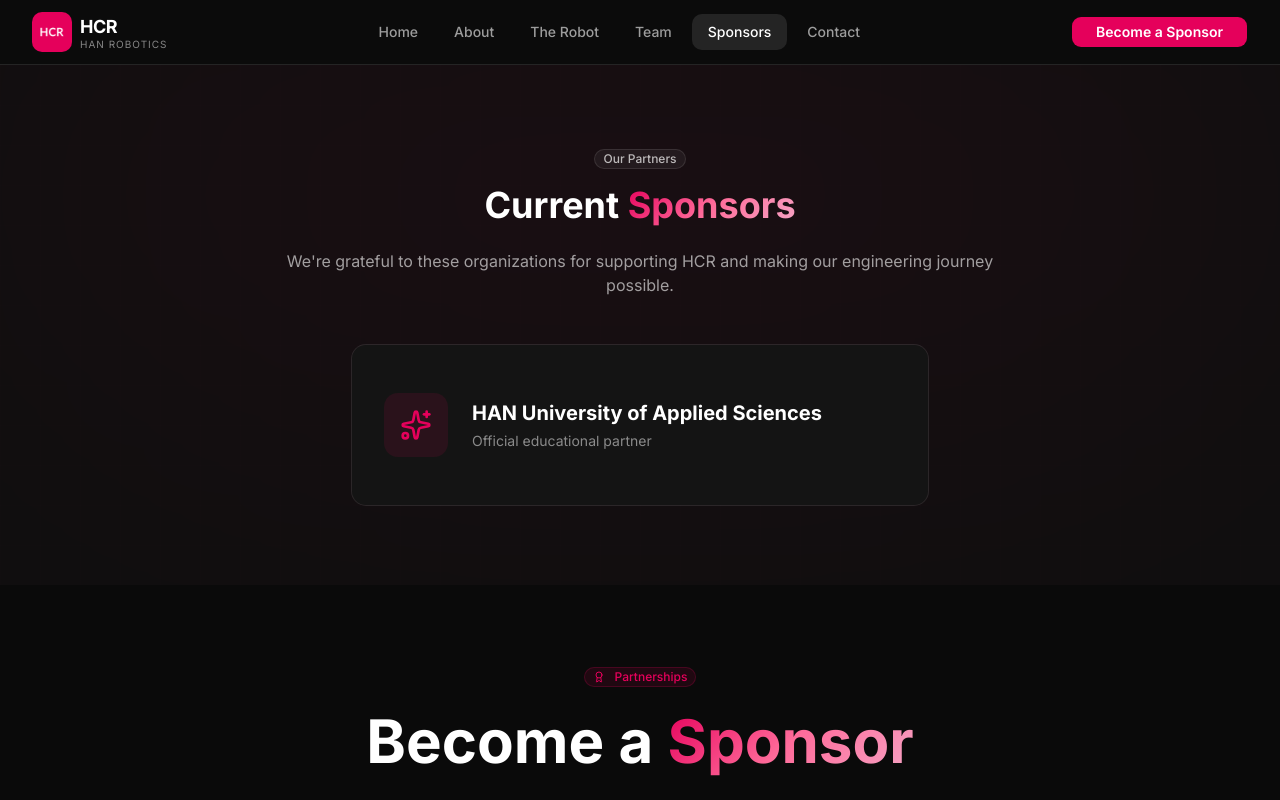
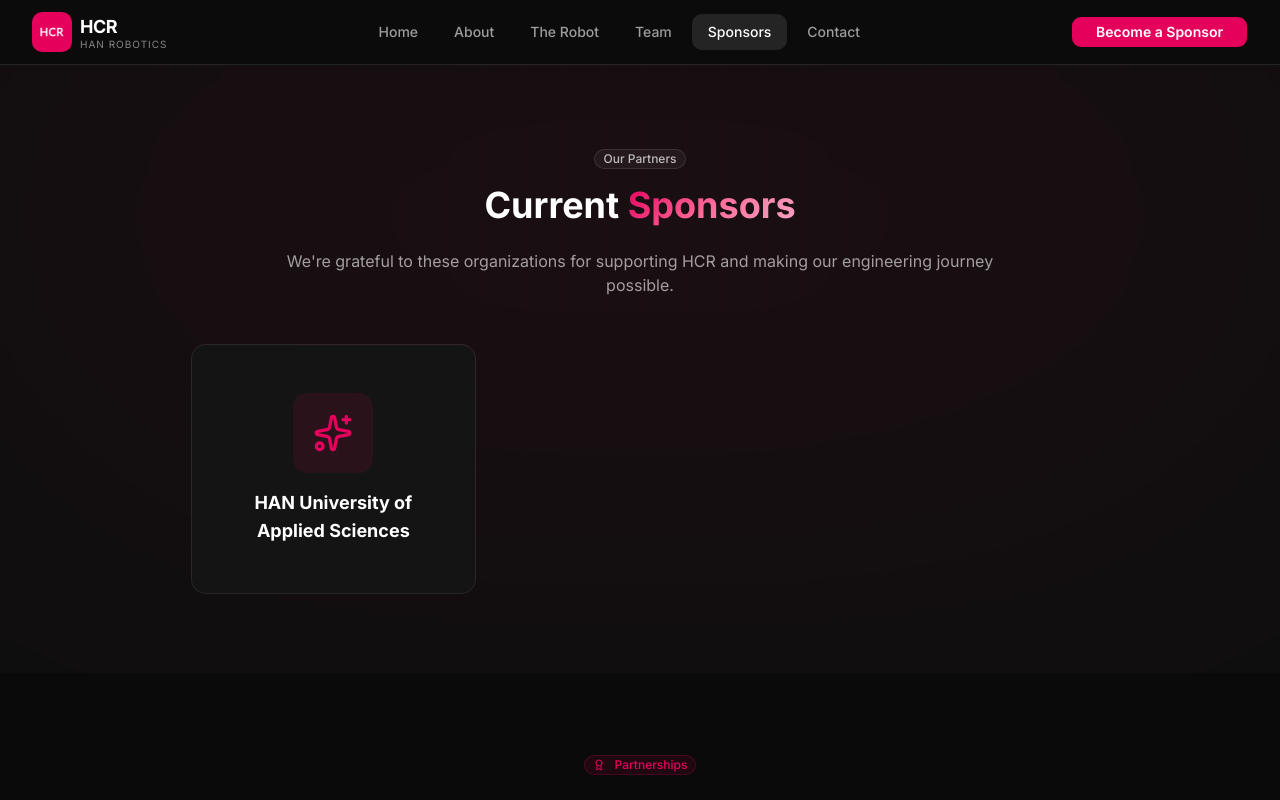
Before and after one commit to HAN-Competitive-Robotics/website, a Next.js app: page /sponsors in a window 1280 px wide. Shown: the top 800 px of the page. Built offline with nearby package versions, Linux system fonts and the light colour scheme.

Commit message:
Show sponsors in equal grid without tier indicators or pricing

```diff
--- a/app/sponsors/page.tsx
+++ b/app/sponsors/page.tsx
@@ -45,16 +45,10 @@
 const currentSponsors = [
   {
     name: "HAN University of Applied Sciences",
-    tier: "Platinum",
     logo: "/sponsors/han-platinum.svg",
   },
-  { name: "Gold Sponsor 1", tier: "Gold", logo: "/sponsors/gold-1.svg" },
-  { name: "Gold Sponsor 2", tier: "Gold", logo: "/sponsors/gold-2.svg" },
-  { name: "Silver Sponsor 1", tier: "Silver", logo: "/sponsors/silver-1.svg" },
-  { name: "Silver Sponsor 2", tier: "Silver", logo: "/sponsors/silver-2.svg" },
-  { name: "Silver Sponsor 3", tier: "Silver", logo: "/sponsors/silver-3.svg" },
-  { name: "Supporter 1", tier: "Supporter", logo: "/sponsors/supporter-1.svg" },
-  { name: "Supporter 2", tier: "Supporter", logo: "/sponsors/supporter-2.svg" },
+  // Add more sponsors here as needed:
+  // { name: "Company Name", logo: "/sponsors/company-logo.svg" },
 ];
 
 export default function SponsorsPage() {
@@ -83,27 +77,27 @@
             </p>
           </motion.div>
 
-          {/* HAN University Sponsor */}
+          {/* Sponsors Grid */}
+          <div className="mx-auto grid max-w-4xl grid-cols-1 gap-6 sm:grid-cols-2 lg:grid-cols-3">
+            {currentSponsors.map((sponsor, index) => (
               <motion.div
+                key={sponsor.name}
                 initial={{ opacity: 0, y: 30 }}
                 whileInView={{ opacity: 1, y: 0 }}
                 viewport={{ once: true }}
-            transition={{ duration: 0.6, delay: 0.1 }}
+                transition={{ duration: 0.6, delay: index * 0.1 }}
               >
-            <Card className="mx-auto max-w-xl border-[#E5005B]/20 bg-[#141414]">
-              <CardContent className="flex items-center gap-6 p-8">
-                <div className="flex h-16 w-16 shrink-0 items-center justify-center rounded-xl bg-[#E5005B]/10">
-                  <Sparkles className="h-8 w-8 text-[#E5005B]" />
+                <Card className="h-full border-white/10 bg-[#141414] transition-all duration-300 hover:border-[#E5005B]/30">
+                  <CardContent className="flex flex-col items-center justify-center p-8 text-center">
+                    <div className="mb-4 flex h-20 w-20 items-center justify-center rounded-xl bg-[#E5005B]/10">
+                      <Sparkles className="h-10 w-10 text-[#E5005B]" />
                     </div>
-                <div>
-                  <h3 className="text-xl font-bold text-white">
-                    HAN University of Applied Sciences
-                  </h3>
-                  <p className="mt-1 text-sm text-white/50">Official educational partner</p>
-                </div>
+                    <h3 className="text-lg font-bold text-white">{sponsor.name}</h3>
                   </CardContent>
                 </Card>
               </motion.div>
+            ))}
+          </div>
         </div>
       </section>
 
```
Lines whose indentation alone changed are shown as unchanged.
